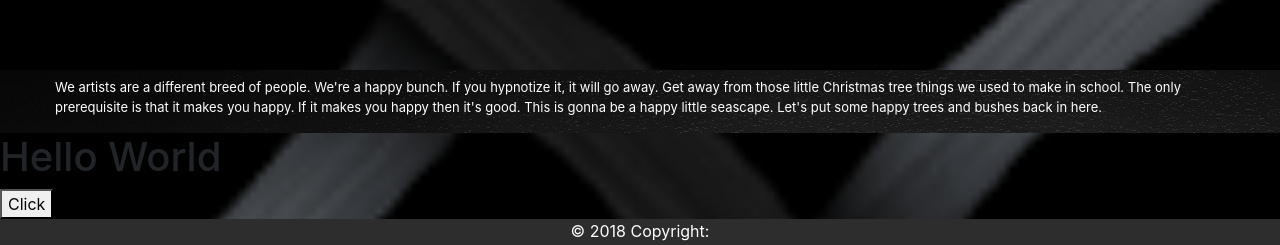
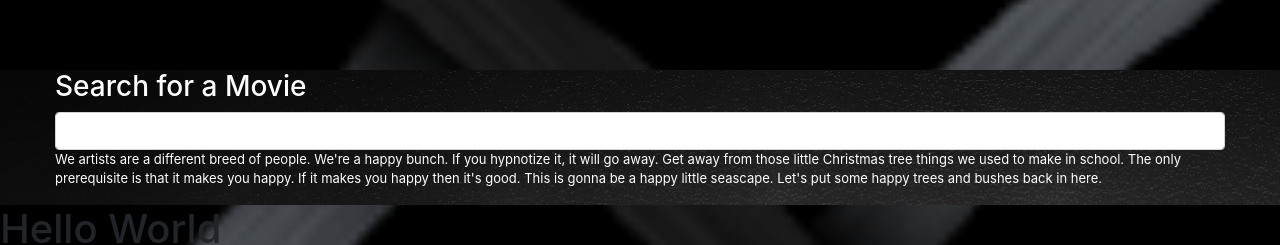
Before and after one commit to Stephen8898/Movie-searchApp, a React (Create React App) app: page / in a window 1280 px wide. Shown: the part 398-643 px from the top of the page. Built offline with nearby package versions, Linux system fonts and the light colour scheme; no server answers.

Commit message:
making a search ability to get movie info

```diff
--- a/src/App.js
+++ b/src/App.js
@@ -1,7 +1,8 @@
 import React, { Component } from 'react';
 import {BrowserRouter as Router, Route, Switch, } from 'react-router-dom'
 import About from './components/About'
-import Body from './components/Body'
+import Nav from './components/Nav'
+import Carousel from './components/Carousel'
 import Footer from './components/Footer'
 import './App.css';
 
@@ -19,7 +20,8 @@ class App extends Component {
           </div>
           <a href="#about">About</a>
           </div> */}
-          <Body/>
+          <Nav/>
+        <Carousel/>
         <Footer/>
         </div>
       </React.Fragment>
--- a/src/components/Body.js
+++ b/src/components/Body.js
@@ -3,17 +3,58 @@ import Nav from './Nav'
 import Carousel from './Carousel'
 import './styles/Body.css'
 
+let baseUrl = 'https://api.themoviedb.org/3/';
+let configData = null;
+let baseImgUrl = null;
+// let tvId = null;
+let num = 0
+const API_KEY = process.env.REACT_APP_TMDB_KEY
 
 export default class Body extends Component {
+   constructor(props){
+     super(props)
+      this.state ={
+        // movieId: 297802,
+        backdrop_path: '',
+        poster_path:'',
+        poster: '',
+        backDrop: '',
+        title: '',
+        overview: '',
+        search:''
+      }
 
+      this.search = this.search.bind(this)
+      this.searchFilm = this.search.bind(this)
+      this.componentDidMount = this.componentDidMount.bind(this)
+    }
+    componentDidMount(){
+      this.search()
+      this.searchFilm()
+    }
+      search(){
+        let searchUrl = "".concat(baseUrl, 'search/movie?', 'api_key=', API_KEY, '&language=en-US&query=', this.state.search)
+        fetch(searchUrl)
+        .then((result) => {
+          return result.json()
+        })
+        .then((json)=>{
+          console.log(json)
+        })
+      }
 
+    searchFilm(){
+
+    }
+    handleChange =(event)=>{
+          this.setState({search: event.target.value})
+          this.search()
+      }
   render() {
-
+    const {search} = this.state
       // document.addEventListener("DOMContentLoaded", this.init);
       return (
         <React.Fragment>
-        <Nav/>
-        <Carousel/>
         <div className="container-fluid" style={{marginTop:'20%', backgroundImage:"url(assets/darkBackgd.jpg)"}}>
 
         {/* <div class="input-group input-group-sm mb-3">
@@ -33,7 +74,8 @@ export default class Body extends Component {
                   </div> */}
                 </div>
                   <div className="row" style={{color:'#ffff'}}>
-                    <h3></h3>
+                    <h3>Search for a Movie</h3>
+                    <input type="text" value={search} onChange={this.handleChange} class="form-control" aria-label="Sizing example input" aria-describedby="inputGroup-sizing-default"/>
                     <p>We artists are a different breed of people. We're a happy bunch.
                       If you hypnotize it, it will go away. Get away from those little Christmas tree
                       things we used to make in school. The only prerequisite is that it makes you happy.
--- a/src/components/Carousel.js
+++ b/src/components/Carousel.js
@@ -1,4 +1,5 @@
 import React, { Component } from 'react'
+import Body from './Body'
 import './styles/Carousel.css'
 
 let baseUrl = 'https://api.themoviedb.org/3/';
@@ -18,7 +19,7 @@ export default class Carousel extends Component {
         poster: '',
         backDrop: '',
         title: '',
-        overview: ''
+        overview: '',
 
       }
 
@@ -134,6 +135,8 @@ next = () =>{
 
   }
 
+
+
   init(){
     window.setInterval(this.findFilm, 1000)
   }
@@ -173,6 +176,7 @@ next = () =>{
               </div>
             </div>
           </div>
+          <Body/>
           </React.Fragment>
     )
   }
```
